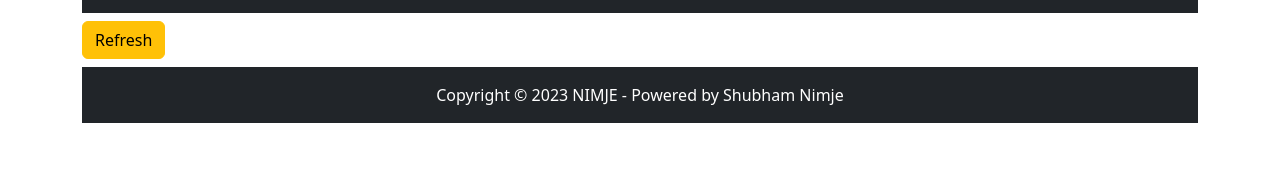
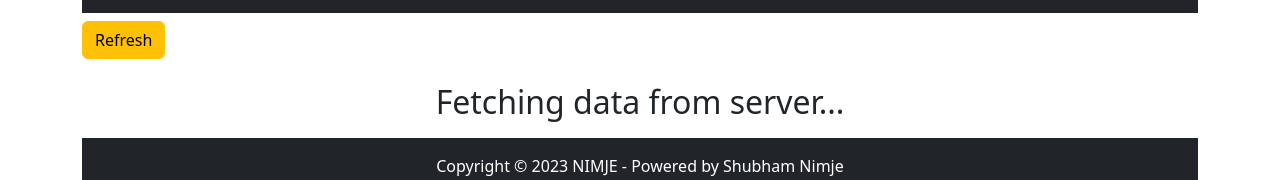
Before and after one commit to Shubham-S-Nimje/E-Commerce, a React (Create React App) app: page /store in a window 1280 px wide. Both pictures are taken after a click on the button "Refresh". Shown: the part 411-591 px from the top of the page. Built offline with nearby package versions, Linux system fonts and the light colour scheme; no server answers.

Commit message:
loading msg added

```diff
--- a/src/Pages/Store.js
+++ b/src/Pages/Store.js
@@ -4,14 +4,16 @@ import StoreProducts from './StoreProducts';
 const Store = () => {
   const [products, setProducts] = useState('')
   const [isLoading, SetisLoading] = useState(false)
+  const [isfetching, Setisfetsing] = useState()
 
   const hasdata = products.length > 0;
 
   async function FetchApiProductsHandler () {
-    SetisLoading(true)
+    Setisfetsing(true)
     const response = await fetch('https://swapi.dev/api/films')
     const data = await response.json();
-
+    SetisLoading(true)
+    setTimeout(() => {
       const transformProducts = data.results.map(ProductsData => {
         return {
         id: ProductsData.episode_id,
@@ -21,7 +23,10 @@ const Store = () => {
       });
       setProducts(transformProducts);
       SetisLoading(false)
+      Setisfetsing(false)
+    }, 3000);
   }
+
   return (
     <>
     <div className="about-section bg-warning text-center p-5 m-2">
@@ -38,6 +43,8 @@ const Store = () => {
       {hasdata && (!isLoading ?
       <StoreProducts products={products} />:
       <h2 className="p-2 mt-2 mb-2 text-center">Products Loading...</h2>)}
+      {!hasdata && (isfetching ?
+      <h2 className="p-2 mt-2 mb-2 text-center">Fetching data from server...</h2>: '')}
       </section>
     </>
   );
```
Lines whose indentation alone changed are shown as unchanged.
